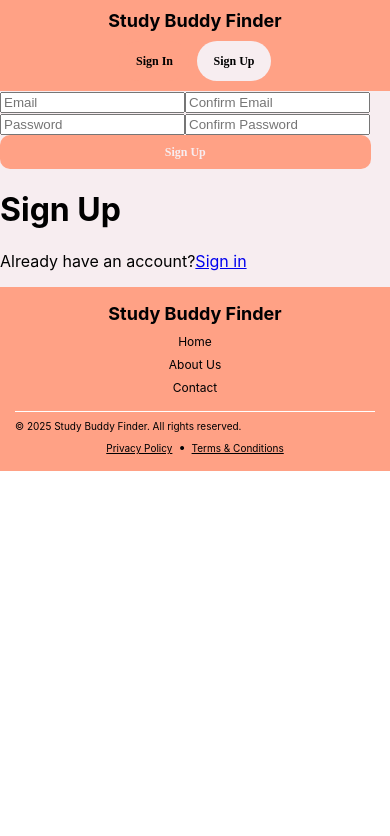
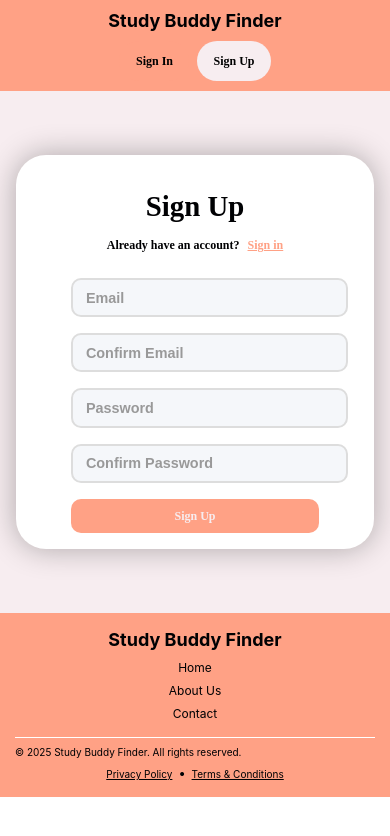
Before and after one commit to MinjaeKim9929/study-buddy-finder, a React (Create React App) app: page /sign-up in a window 390 px wide. Shown: the top 836 px of the page. Built offline with nearby package versions, Linux system fonts and the light colour scheme; a web font is replaced by a local one.

Commit message:
Add style

```diff
--- a/src/components/Forms/RegisterForm/RegisterForm.scss
+++ b/src/components/Forms/RegisterForm/RegisterForm.scss
@@ -0,0 +1,207 @@
+.registerForm {
+	display: flex;
+	flex-direction: row-reverse;
+	justify-content: space-between;
+	align-items: center;
+	background-color: #fff;
+	border-radius: 30px;
+	box-shadow: 0 0px 30px rgba(0, 0, 0, 0.3);
+	padding: 2rem;
+	max-width: 800px;
+	margin: 10rem auto;
+	min-height: 400px;
+
+	.registerForm-inputs {
+		flex: 1;
+		display: flex;
+		flex-direction: column;
+		gap: 1rem;
+		align-items: center;
+		max-width: 50%;
+
+		form {
+			width: 100%;
+			display: flex;
+			flex-direction: column;
+			gap: 1rem;
+			align-items: center;
+
+			label {
+				display: block;
+				width: 80%;
+				font-size: 1rem;
+				color: #000103;
+				margin-bottom: 0.25rem;
+
+				.registerForm-input {
+					width: 90%;
+					padding: 0.8rem 1rem;
+					font-size: 1rem;
+					border: 2px solid #ddd;
+					border-radius: 10px;
+					background-color: #f5f7fa;
+					outline: none;
+					transition: border-color 0.3s ease;
+
+					&:focus {
+						border-color: #ffa185;
+					}
+
+					&::placeholder {
+						color: #999;
+						font-weight: 550;
+					}
+				}
+			}
+		}
+	}
+
+	.registerForm-content {
+		flex: 1;
+		display: flex;
+		flex-direction: column;
+		align-items: center;
+		justify-content: center;
+		text-align: center;
+		padding: 0 1rem;
+		font-family: 'Pretendard';
+
+		.registerForm-title {
+			font-size: 3rem;
+			font-weight: 700;
+			color: #000103;
+			margin-bottom: 1.2rem;
+		}
+
+		.registerForm-signin {
+			font-size: 0.9rem;
+			color: #000103;
+			line-height: 1.5;
+			font-weight: 600;
+			margin: 0;
+
+			a {
+				color: #ffa185;
+				text-decoration: underline;
+				margin-left: 0.5rem;
+
+				&:hover {
+					text-decoration: none;
+				}
+			}
+		}
+	}
+
+	@media (max-width: 1080px) {
+		padding: 1.5rem;
+		max-width: 700px;
+		min-height: 450px;
+		margin: 8rem auto;
+
+		.registerForm-content {
+			padding: 0 0.75rem;
+
+			.registerForm-title {
+				font-size: 2.5rem;
+				margin-bottom: 1rem;
+			}
+
+			.registerForm-signin {
+				font-size: 0.85rem;
+			}
+		}
+
+		.registerForm-inputs {
+			max-width: 45%;
+
+			form {
+				label {
+					width: 85%;
+
+					.registerForm-input {
+						padding: 0.7rem 0.9rem;
+						font-size: 0.95rem;
+					}
+				}
+			}
+		}
+	}
+
+	@media (max-width: 768px) {
+		flex-direction: column;
+		align-items: center;
+		max-width: 90%;
+		min-height: auto;
+		padding: 1.5rem;
+		padding-top: 4rem;
+		margin: 6rem 1rem;
+
+		.registerForm-content {
+			padding: 0;
+			margin-bottom: 1.5rem;
+
+			.registerForm-title {
+				font-size: 2rem;
+			}
+
+			.registerForm-signin {
+				font-size: 0.8rem;
+			}
+		}
+
+		.registerForm-inputs {
+			width: 80%;
+			max-width: 100%;
+			align-items: center;
+
+			form {
+				align-items: center;
+
+				label {
+					width: 90%;
+					margin: 0 auto;
+
+					.registerForm-input {
+						width: 100%;
+					}
+				}
+
+				.form-btn {
+					margin: 0 auto;
+				}
+			}
+		}
+	}
+
+	@media (max-width: 480px) {
+		padding: 1rem;
+		max-width: 95%;
+		margin: 4rem 1rem;
+
+		.registerForm-content {
+			.registerForm-title {
+				font-size: 1.8rem;
+				margin-bottom: 0.8rem;
+			}
+
+			.registerForm-signin {
+				font-size: 0.75rem;
+			}
+		}
+
+		.registerForm-inputs {
+			gap: 0.75rem;
+
+			form {
+				label {
+					width: 95%;
+
+					.registerForm-input {
+						padding: 0.6rem 0.8rem;
+						font-size: 0.9rem;
+					}
+				}
+			}
+		}
+	}
+}
--- a/src/components/Forms/RegisterForm/RegisterForm.tsx
+++ b/src/components/Forms/RegisterForm/RegisterForm.tsx
@@ -6,6 +6,15 @@ import { Link } from 'react-router-dom';
 function RegisterForm() {
 	return (
 		<div className="registerForm">
+			<div className="registerForm-content">
+				<h1 className="registerForm-title">Sign Up</h1>
+				<p className="registerForm-signin">
+					Already have an account?
+					<Link to="/sign-in" aria-label="Sign in to your Study Buddy Finder account">
+						Sign in
+					</Link>
+				</p>
+			</div>
 			<div className="registerForm-inputs">
 				<form>
 					<label htmlFor="email">
@@ -31,15 +40,6 @@ function RegisterForm() {
 					</Button>
 				</form>
 			</div>
-			<div className="registerForm-content">
-				<h1 className="registerForm-title">Sign Up</h1>
-				<p className="registerForm-signin">
-					Already have an account?
-					<Link to="sign-in" aria-label="Sign in to your Study Buddy Finder account">
-						Sign in
-					</Link>
-				</p>
-			</div>
 		</div>
 	);
 }
```
